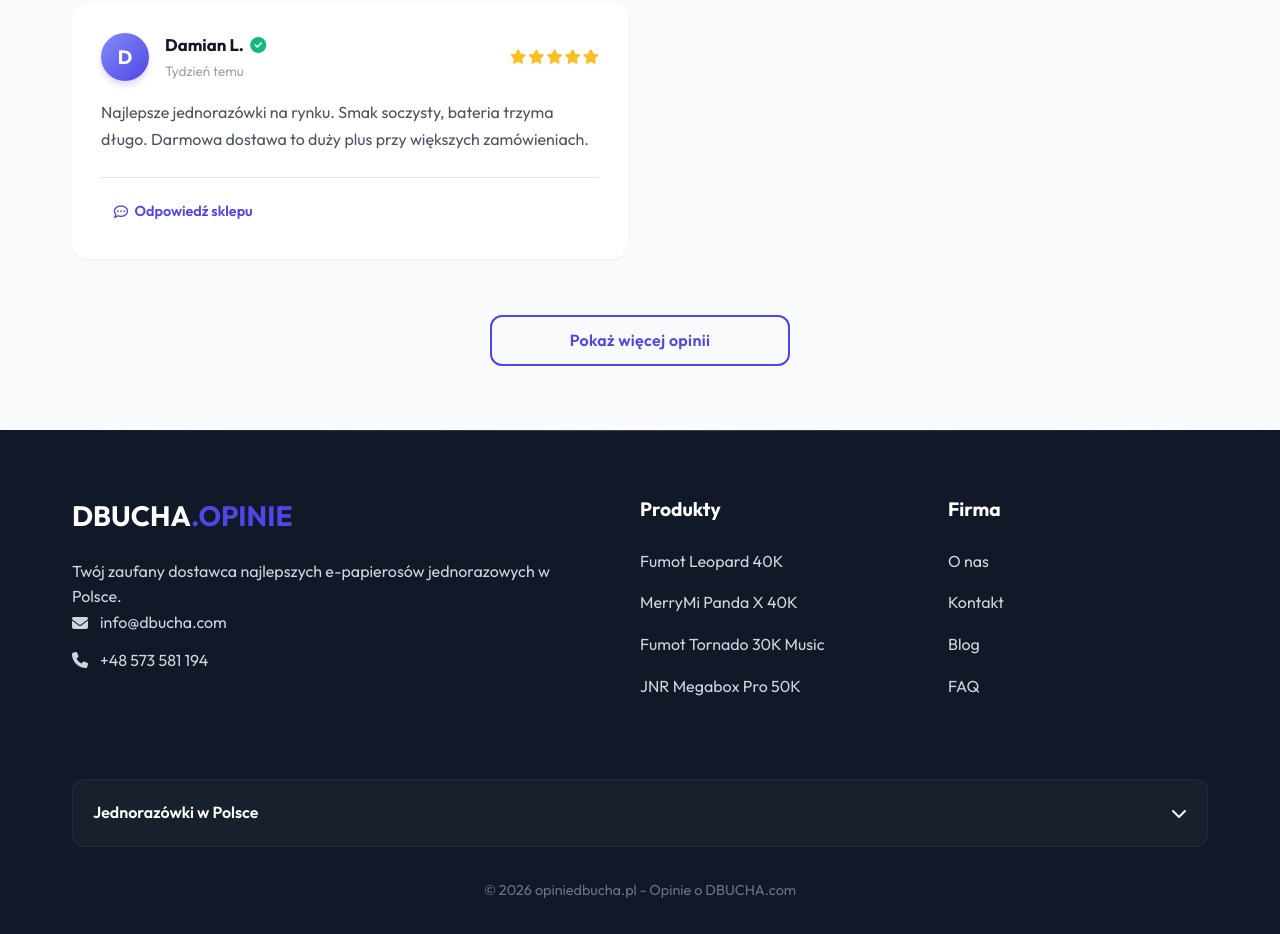
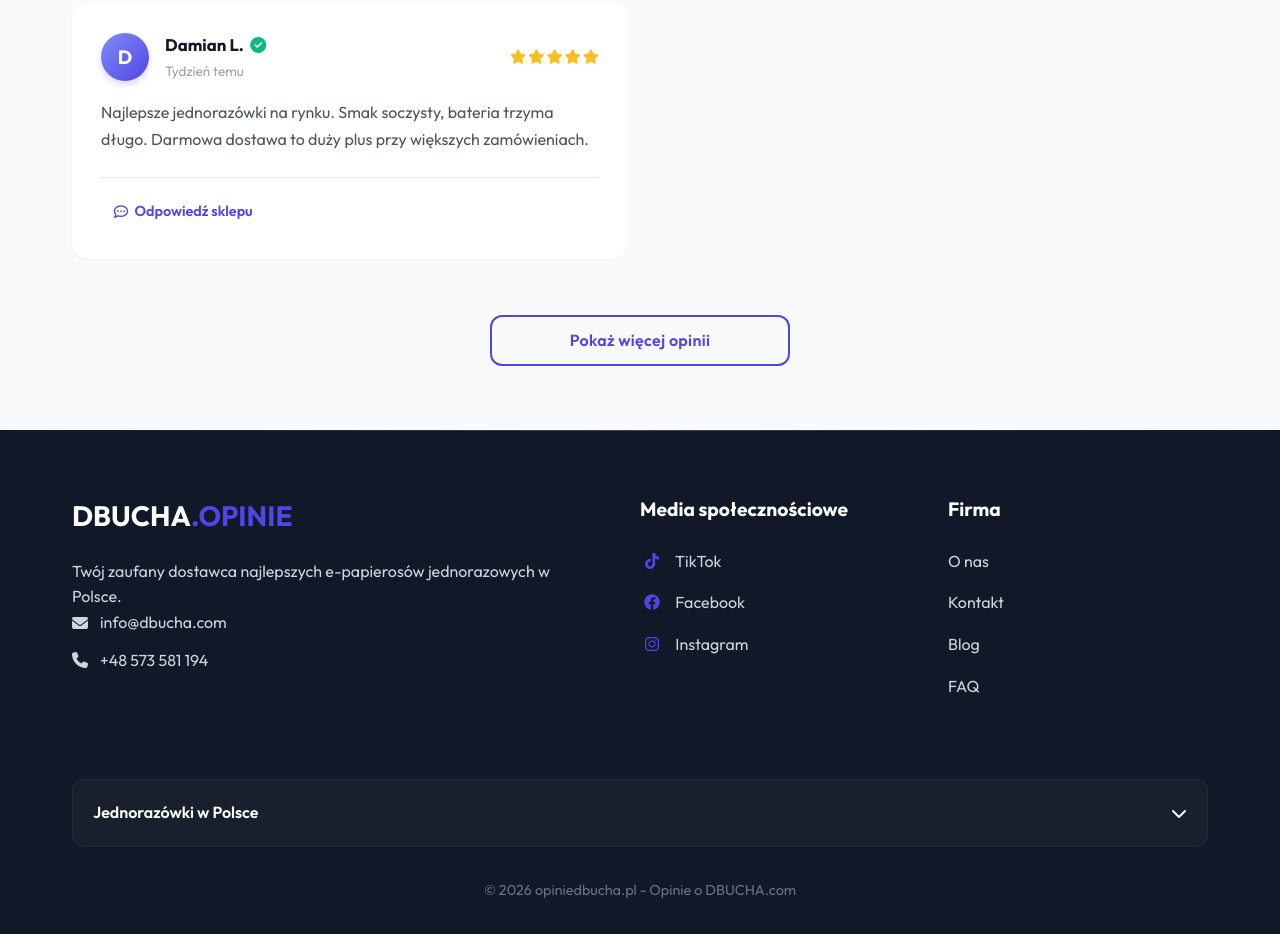
Before and after one commit to Dbucha-Organization/opiniedbucha-pl, a plain HTML site: page index.html in a window 1280 px wide. Shown: the part 2532-3466 px from the top of the page. Drawn offline with Linux system fonts and the light colour scheme.

Commit message:
fix comment

```diff
--- a/index.html
+++ b/index.html
@@ -403,15 +403,14 @@
                 </div>
 
                 <div class="footer-col">
-                    <h4>Produkty</h4>
+                    <h4>Media społecznościowe</h4>
                     <ul class="footer-links">
-                        <li><a href="https://www.dbucha.com/collections/fumot">Fumot Leopard 40K</a></li>
-                        <li><a href="https://www.dbucha.com/products/jednorazowki-merrymi-panda-x-40k-buchow">MerryMi
-                                Panda X 40K</a></li>
-                        <li><a href="https://www.dbucha.com/products/fumot-tornado-30k-music-30k-buchow">Fumot Tornado
-                                30K Music</a></li>
-                        <li><a href="https://www.dbucha.com/products/jednorazowki-jnr-megabox-pro-50k-buchow">JNR
-                                Megabox Pro 50K</a></li>
+                        <li><a href="https://www.tiktok.com/@dbucha.com" target="_blank"><i
+                                    class="fa-brands fa-tiktok"></i> TikTok</a></li>
+                        <li><a href="https://www.facebook.com/people/Dbuchacom/61578129732195/" target="_blank"><i
+                                    class="fa-brands fa-facebook"></i> Facebook</a></li>
+                        <li><a href="https://www.instagram.com/dbucha.com_sklep/?igsh=MTJlaXloMm82NjIyeA%3D%3D"
+                                target="_blank"><i class="fa-brands fa-instagram"></i> Instagram</a></li>
                     </ul>
                 </div>
 
--- a/style.css
+++ b/style.css
@@ -877,6 +877,27 @@ img {
     transform: translateX(5px);
 }
 
+.footer-links i {
+    width: 24px;
+    margin-right: 0.5rem;
+    text-align: center;
+    color: var(--primary);
+    /* Optional: make icons pop a bit, or keep white/inherit */
+}
+
+/* Specific brand colors on hover (optional but nice) */
+.footer-links a:hover .fa-tiktok {
+    color: #fe2c55;
+}
+
+.footer-links a:hover .fa-facebook {
+    color: #1877f2;
+}
+
+.footer-links a:hover .fa-instagram {
+    color: #c13584;
+}
+
 .contact-info p {
     margin-bottom: 0.75rem;
     display: flex;
```
